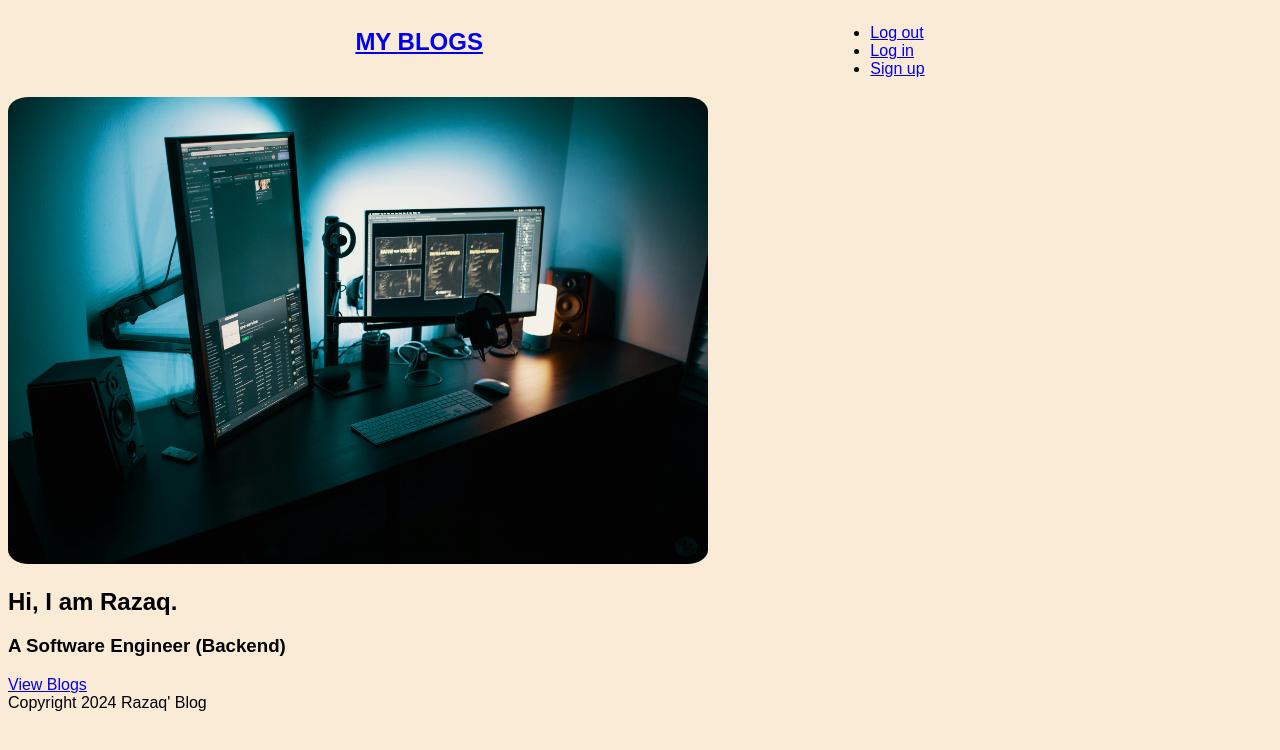
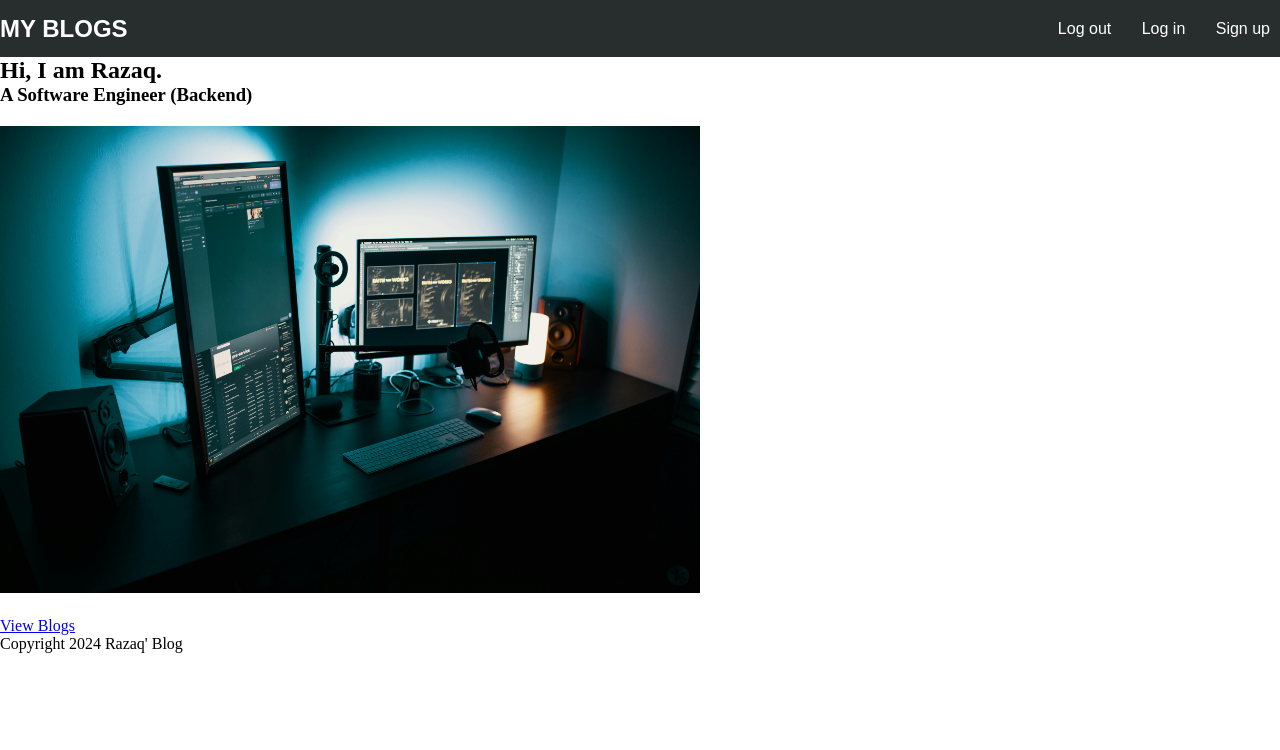
Before and after one commit to jimmie-01/html-css, a plain HTML site: page index.html in a window 1280 px wide. Drawn offline with Linux system fonts and the light colour scheme.

Commit message:
Styling in progress

```diff
--- a/index.html
+++ b/index.html
@@ -7,6 +7,7 @@
     <link rel="stylesheet" href="styles.css">
 </head>
 <body>
+	<div class="main">
 		<nav>
 			<h1><a href="/">MY BLOGS</a></h1>
 			<ul>
@@ -16,15 +17,16 @@
 			</ul>
 		</nav>
 		<header>
+			<div class="author__headings">
+		  		<h2>Hi, I am Razaq.</h2>
+		  		<h3>A Software Engineer (Backend)</h3>
 				<div class="author">
 					<img src="/dev-tech.jpg" alt="">
 			  	</div>
-		<div class="author__headings">
-		  <h2>Hi, I am Razaq.</h2>
-		  <h3>A Software Engineer (Backend)</h3>
 		  		<a href="/blogs" class="btn">View Blogs</a>
 			</div>
 		</header>
 	  	<footer>Copyright 2024 Razaq' Blog</footer>
+	</div>
 </body>
 </html>
--- a/styles.css
+++ b/styles.css
@@ -1,18 +1,37 @@
 /* Global Styles */
 
-body {
-	height: 100vh;
-	font-family: sans-serif, 'Franklin Gothic Medium', 'Arial Narrow';
-	font-size: 1rem;
-	background-color: antiquewhite;
+* {
+	margin: 0;
+	padding: 0;
 }
 
-nav {
+.main nav {
 	display: flex;
-	justify-content: space-evenly;
-	margin: 3px auto;
+	justify-content: space-between;
+	align-items: center;
+	background-color: rgb(40, 46, 46);
+	font-family: sans-serif;
+	height: 57px;
 }
-img {
+
+.main nav a {
+	text-decoration: none;
+	color: white;
+}
+
+
+.main li {
+	display: inline-block;
+	margin-left: 6px;
+	padding: 10px;
+}
+
+.main li:hover {
+	border: 1px solid white;
+	border-radius: 8px;
+}
+
+.author img {
 	width: 700px;
-	border-radius: 3%;
+	margin: 20px auto;
 }
```
Lines whose indentation alone changed are shown as unchanged.
